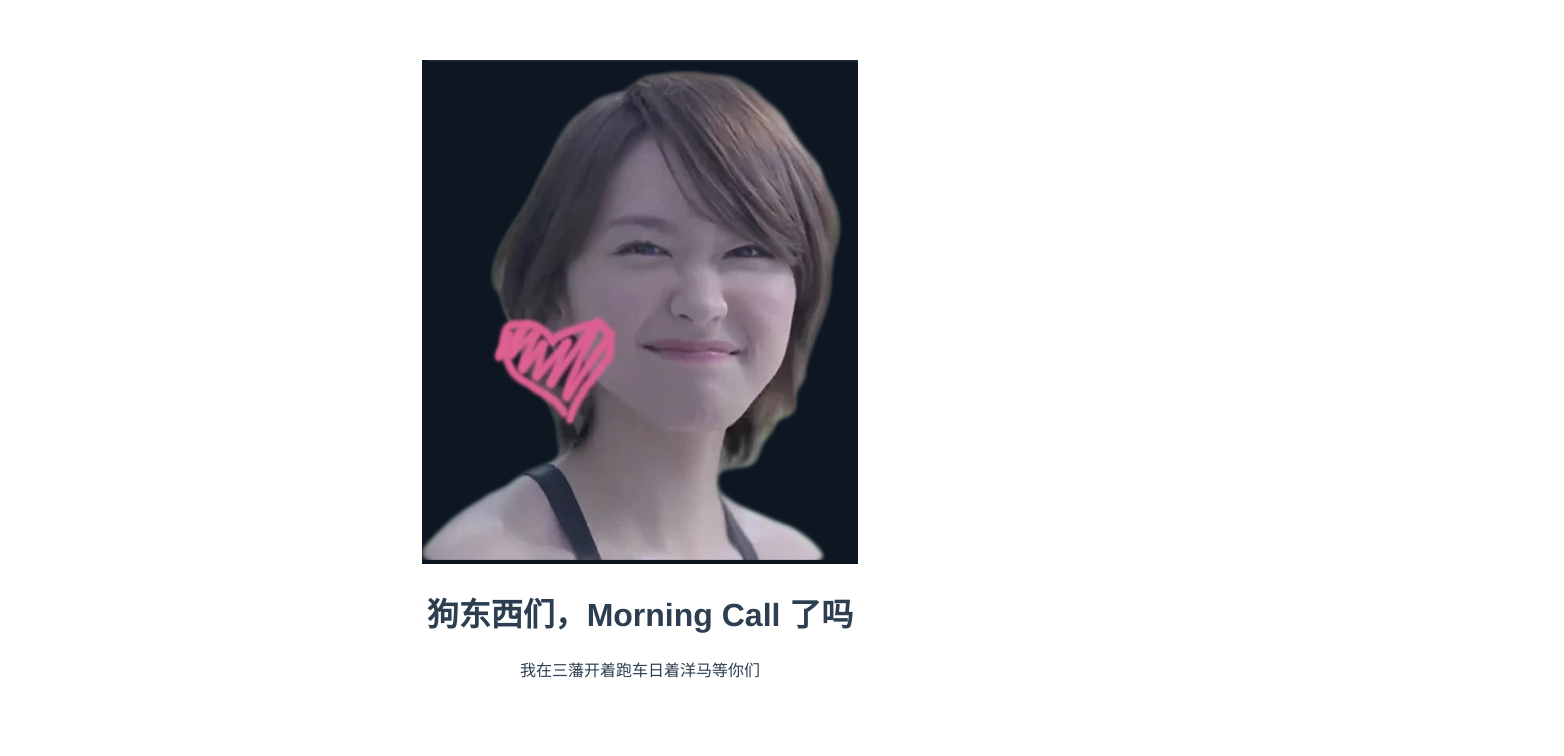
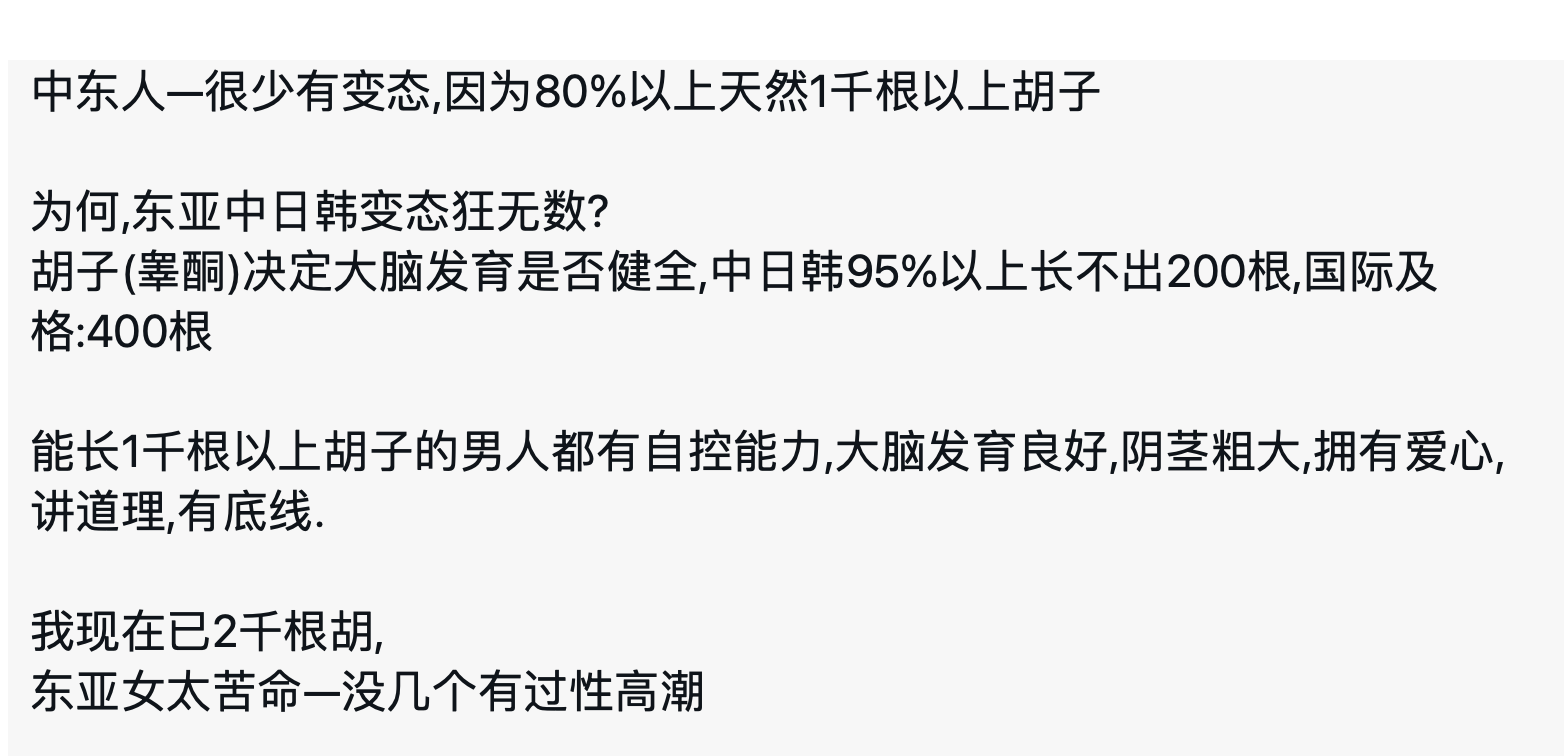
Before and after one commit to tomisacat/vue-project4, a Vue app: page / in a window 1280 px wide. Shown: the top 756 px of the page, 1564 px wide, since content can reach past the window. Built offline with nearby package versions, Linux system fonts and the light colour scheme.

Commit message:
add 蒙古巨炮

```diff
--- a/src/App.vue
+++ b/src/App.vue
@@ -1,7 +1,7 @@
 <template>
   <div id="app">
-    <img alt="Vue logo" src="./assets/gakki.png">
-    <HelloWorld msg="狗东西们，Morning Call 了吗"/>
+    <img alt="Vue logo" src="./assets/hr.png">
+    <HelloWorld msg="狗东西们，今天你们狂暴轰入了吗"/>
   </div>
 </template>
 
--- a/src/components/HelloWorld.vue
+++ b/src/components/HelloWorld.vue
@@ -2,7 +2,7 @@
   <div class="hello">
     <h1>{{ msg }}</h1>
     <p>
-   我在三藩开着跑车日着洋马等你们
+      会须一轰三千抽
     </p>
 
   </div>
```
Also changed, not shown: src/assets/hr.png (added).
